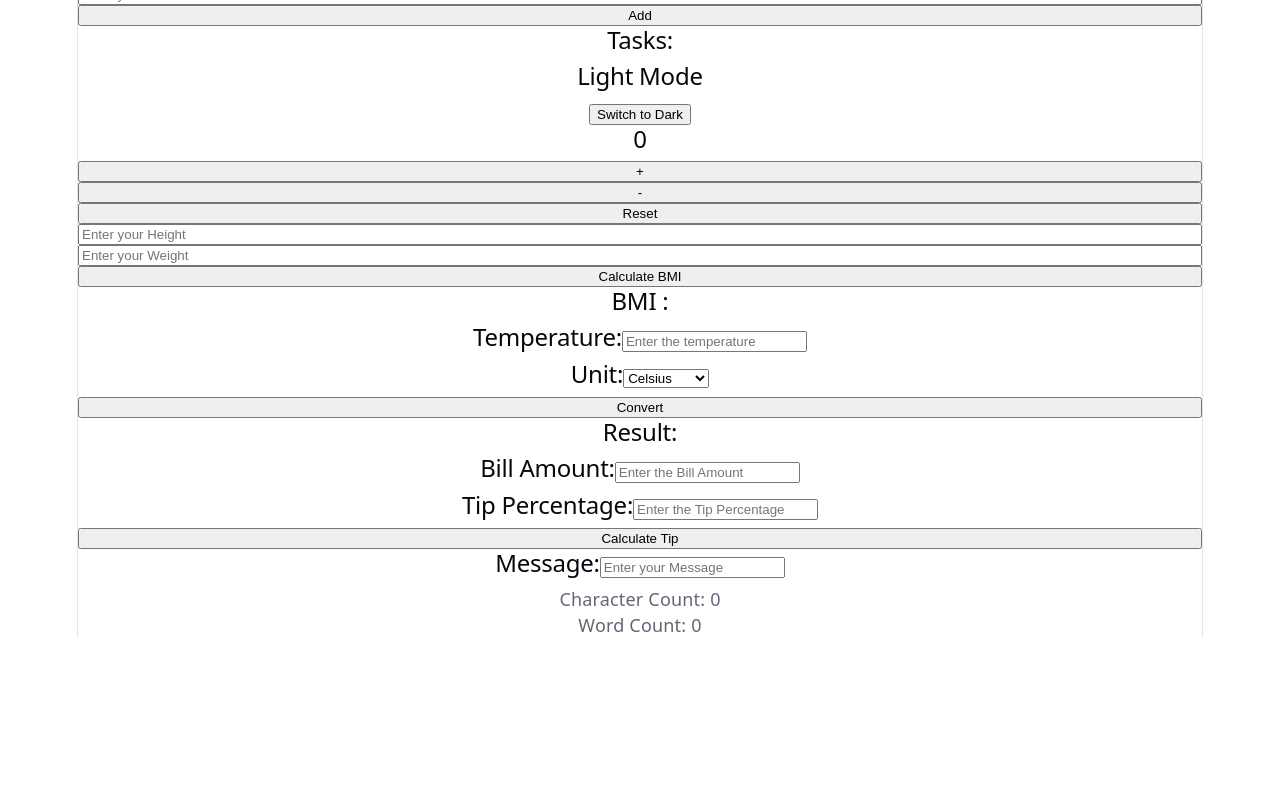
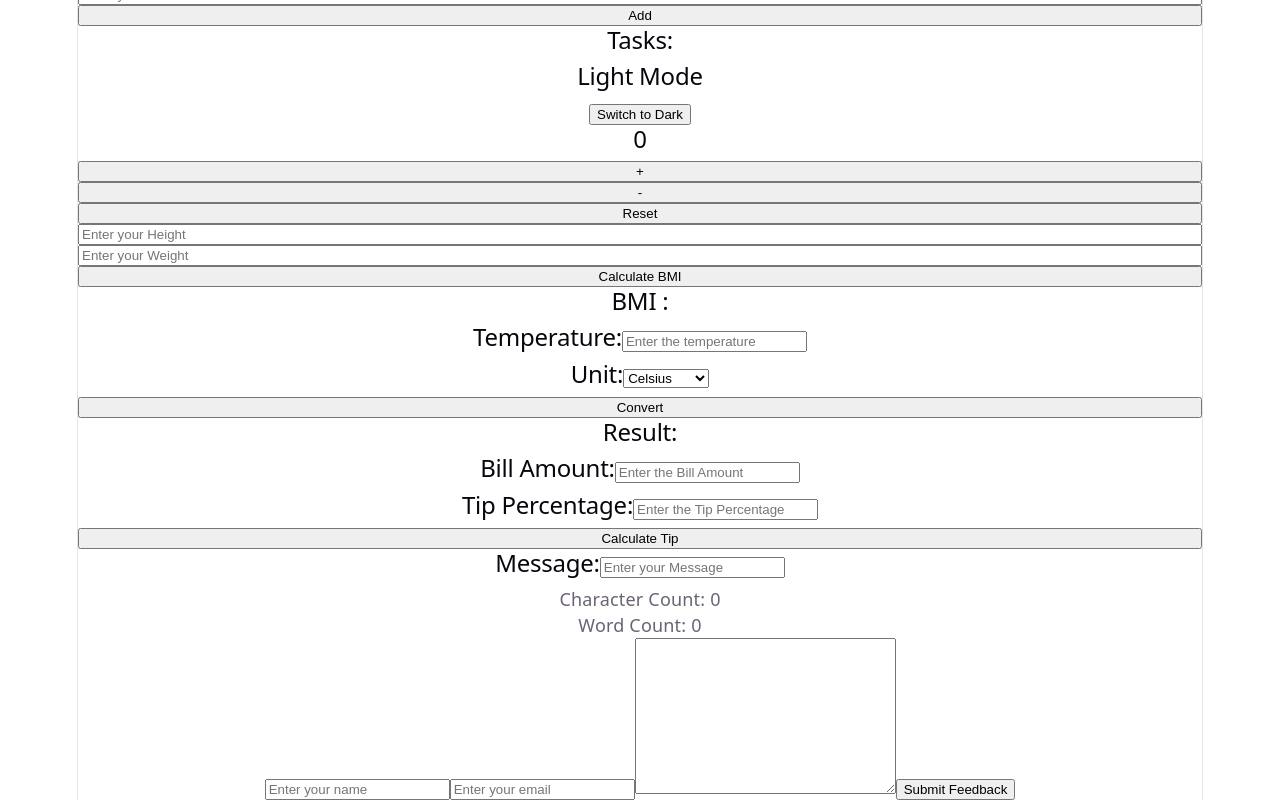
Before and after one commit to SurajKumarDalai/react-learning, a React (Vite) app: page / in a window 1280 px wide. Shown: the part 2308-3108 px from the top of the page. Before the commit the page ends 2946 px from the top, so only its background shows below. Built offline with nearby package versions, Linux system fonts and the light colour scheme.

Commit message:
Add Feedback Form challenge

```diff
--- a/src/App.jsx
+++ b/src/App.jsx
@@ -36,6 +36,7 @@ import BIMcalculator from "./components/BIMcalculator";
 import TemperatureConverter from "./components/TemperatureConverter";
 import TipCalculator from "./components/TipCalculator";
 import WordCounter from "./components/WordCounter";
+import FeedbackForm from "./components/FeedbackForm";
 
 function App(){
 
@@ -147,6 +148,8 @@ function App(){
     <TemperatureConverter/>
     <TipCalculator/>
     <WordCounter/>
+
+    <FeedbackForm/>
     </>
     );
 
--- /dev/null
+++ b/src/components/FeedbackForm.jsx
@@ -0,0 +1,72 @@
+import { useState } from "react";
+
+function FeedbackForm(){
+
+    const[name, setName] = useState("");
+    const[email, setEmail]= useState("");
+    const[feedback, setFeedback] = useState("")
+
+    const[submitted, setSubmitted]= useState(false)
+    const [error, setError] = useState("")
+
+    function handleSubmit(event){
+        event.preventDefault();
+
+        if(name ===""){
+            setError("Name is required");
+        }
+        else if (email === "") {
+            setError("Email is required");
+         }
+        else if (feedback === "") {
+            setError("Feedback is required")
+         }
+         else{
+            setError("")
+            setSubmitted(true)
+         }
+    }
+
+    return(
+
+        <>
+        <form onSubmit={handleSubmit}>
+
+            <input
+            type="text"
+            value={name}
+            onChange={(event)=>setName(event.target.value)}
+            placeholder= "Enter your name"
+            />
+
+            <input
+            type="email"
+            value={email}
+            onChange ={(event)=> setEmail(event.target.value)}
+            placeholder="Enter your email"
+            />
+
+            <textarea name="feedback" id="" cols="30" rows="10"
+            value={feedback}
+            onChange ={(event)=> setFeedback(event.target.value)}>
+            </textarea>
+
+
+            <button type="submit">
+            Submit Feedback
+            </button>
+
+            {submitted && (
+                    <p>Thank you, {name}❤️
+                    Your feedback has been submitted.
+                    </p>
+            )}
+
+            {error !== "" &&(
+                <p>{error}</p>
+            )}
+        </form>
+        </>
+    )
+}
+export default FeedbackForm;
```
